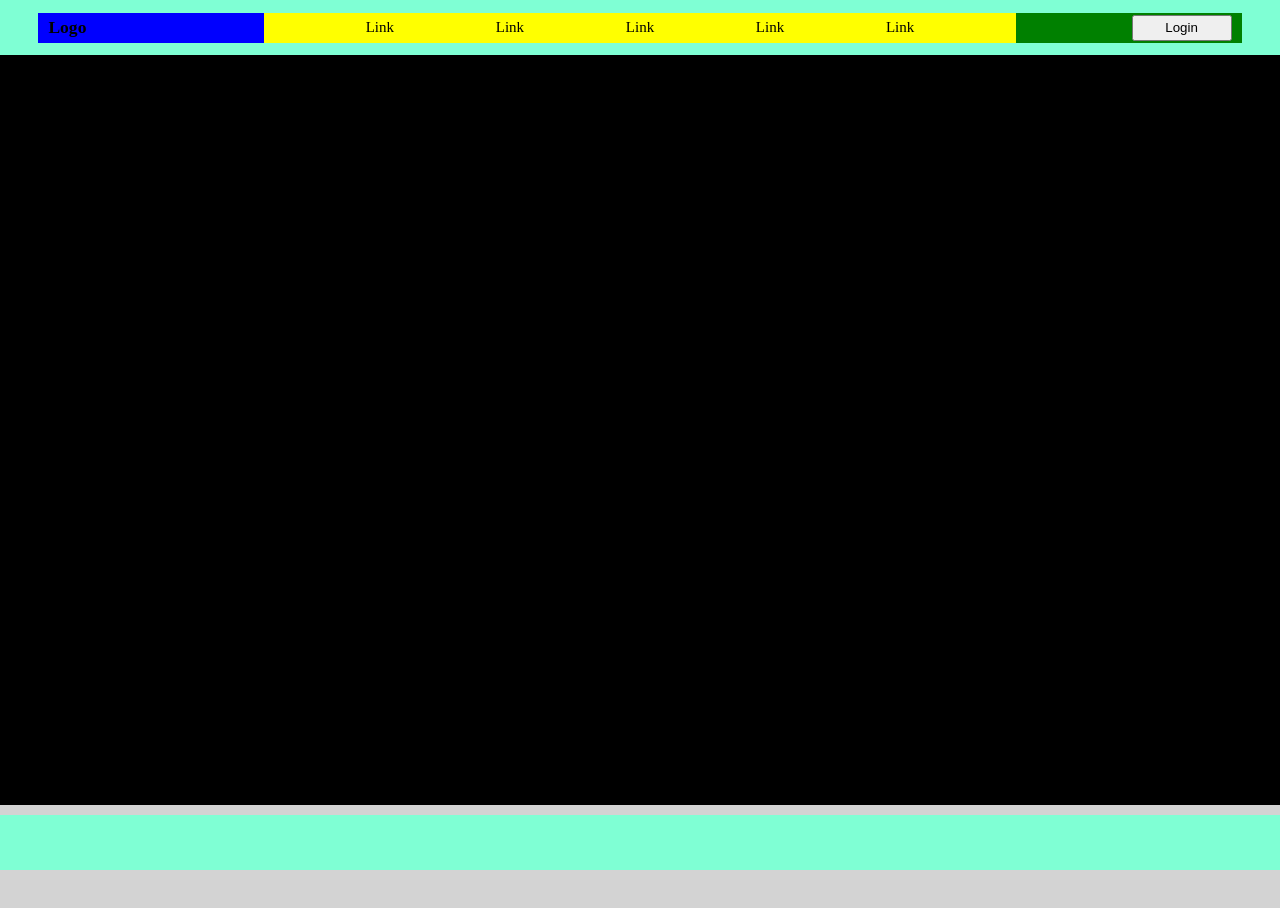
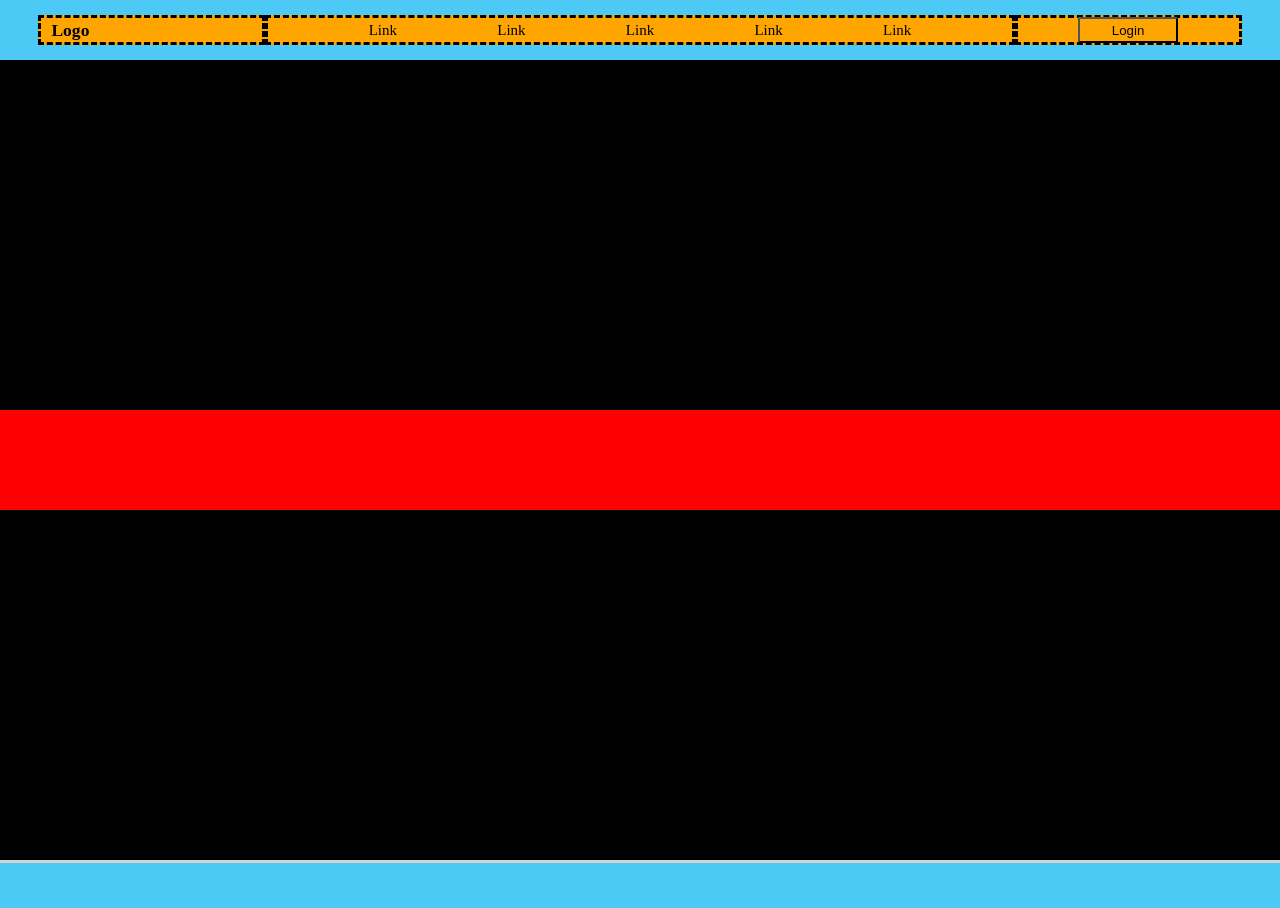
Before and after one commit to Huntney1/-htmlcss-struttura-discord, a plain HTML site: page index.html in a window 1280 px wide. Before the commit the page ends 870 px from the top, so only its background shows below. Drawn offline with Linux system fonts and the light colour scheme.

Commit message:
inizio_main

```diff
--- a/css/style.css
+++ b/css/style.css
@@ -4,91 +4,103 @@
     box-sizing: border-box;
 }
 
-body{
+body {
+    /*  height: 100vh;
+    width: 100%; */
     background-color: lightgray;
     font-size: 15px;
 }
 
-header, footer{
-    height: 55px;
-    width: 100%;
-    background-color: aquamarine;
+header,
+footer {
+    height: 60px;
+    margin: 0 auto;
+    background-color: rgb(77, 201, 246);
     display: flex;
     justify-content: space-around;
     align-items: center;
 
 }
 
-footer{
-margin-top: 10px;
+footer {
+    margin-top: 3px;
 }
 
-main{
-    height: 750px;
-    width: 100%;
-    background-color: black;
-    display: flex;
-    justify-content: space-around;
-    align-items: center;
-}
-
-
-
-.row{
-    height: 29px;
+.row {
     width: 94%;
     background-color: orange;
     display: flex;
     justify-content: space-around;
     align-items: center;
+
 }
 
-.col-logo{
+.col-logo {
     height: 30px;
     width: 30%;
     display: flex;
     justify-content: flex-start;
     align-items: center;
-    background-color: blue;
+    border-style: dashed;
 }
 
-.col-logo h3{
+.col-logo h3 {
     margin-left: 10px;
-
 }
 
-.col-menu{
+.col-menu {
     display: flex;
     justify-content: center;
     align-items: center;
     width: 100%;
-    background-color: red;
-
 }
 
-ul{
+.col-menu ul {
     width: 100%;
     height: 30px;
-    background-color: yellow;
     display: flex;
     justify-content: space-evenly;
     align-items: center;
     list-style-type: none;
+    border-style: dashed;
+}
+
+.col-login {
+    height: 30px;
+    width: 30%;
+    display: flex;
+    align-items: center;
+    border-style: dashed;
+}
+
+.col-login .button {
+    margin: 0 auto;
+    height: 26px;
+    width: 100px;
+    display: flex;
+    justify-content: center;
+    align-items: center;
+    background-color: orange;
+}
+
+main {
+    height: 100vh;
+    width: 100%;
+    background-color: black;
+    display: flex;
+    justify-content: center;
+    align-items: center;
+}
+
+.large-container {
+    height: 100px;
+    width: 100%;
+    background-color: red;
+    display: flex;
+    justify-content: center;
 
 }
 
-.col-login{
-    height: 30px;
-    width: 30%;
-    display: flex;
-    justify-content: flex-end;
-    align-content: center;
-    background-color: green;
+.bg-pink {
+    background-color: pink;
 }
-
-.button{
-margin-right: 10px;
-margin-top: 2px;
-height: 26px;
-width: 100px;
-}
--- a/index.html
+++ b/index.html
@@ -13,7 +13,9 @@
 <body>
     <header>
         <div class="row">
-            <div class="col-logo"><h3>Logo</h3></div>
+            <div class="col-logo">
+                <h3>Logo</h3>
+            </div>
             <div class="col-menu">
                 <ul>
                     <li>Link</li>
@@ -28,7 +30,11 @@
             </div>
         </div>
     </header>
-    <main></main>
+    <main>
+        <div class="large-container">
+
+        </div>
+    </main>
     <footer></footer>
 </body>
 
```
